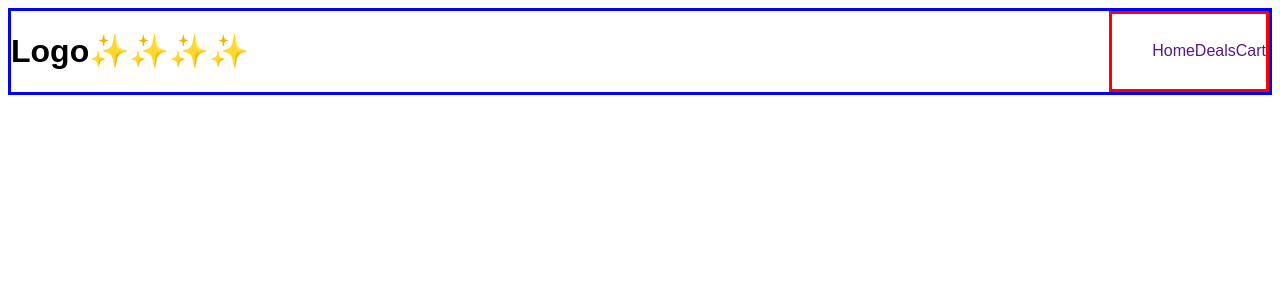
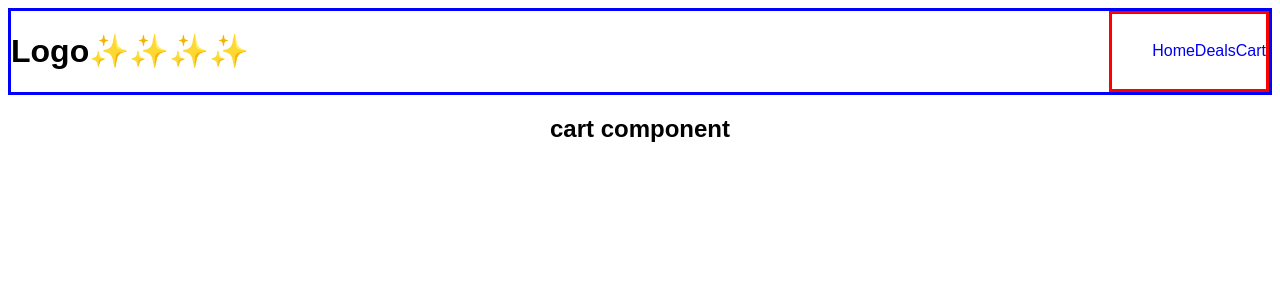
Before and after one commit to bushbass/guidedProjects.dev, a React (Create React App) app: page /cart in a window 1280 px wide. Shown: the top 300 px of the page. Built offline with nearby package versions, Linux system fonts and the light colour scheme.

Commit message:
phase 1 parts 1-4

```diff
--- a/src/App.js
+++ b/src/App.js
@@ -1,10 +1,32 @@
 import "./styles.css";
 import Header from "./components/header/Header";
+import { BrowserRouter as Router, Switch, Route, Link } from "react-router-dom";
+import Cart from "./components/Cart";
+import Home from "./components/Home";
+import Deals from "./components/Deals";
 
 export default function App() {
   return (
     <div className="App">
-      <Header />
+      <Router>
+        <div>
+          <Header />
+
+          {/* A <Switch> looks through its children <Route>s and
+            renders the first one that matches the current URL. */}
+          <Switch>
+            <Route path="/deals">
+              <Deals />
+            </Route>
+            <Route path="/cart">
+              <Cart />
+            </Route>
+            <Route path="/">
+              <Home />
+            </Route>
+          </Switch>
+        </div>
+      </Router>
     </div>
   );
 }
--- /dev/null
+++ b/src/components/Cart.js
@@ -0,0 +1,9 @@
+export default function Cart() {
+  return (
+    <div className="cart">
+      <div>
+        <h2>cart component</h2>
+      </div>
+    </div>
+  );
+}
--- /dev/null
+++ b/src/components/Deals.js
@@ -0,0 +1,9 @@
+export default function Deals() {
+  return (
+    <div className="deals">
+      <div>
+        <h2>deals component</h2>
+      </div>
+    </div>
+  );
+}
--- /dev/null
+++ b/src/components/Home.js
@@ -0,0 +1,9 @@
+export default function Home() {
+  return (
+    <div className="home">
+      <div>
+        <h2>home component</h2>
+      </div>
+    </div>
+  );
+}
--- a/src/components/header/Nav.js
+++ b/src/components/header/Nav.js
@@ -1,16 +1,18 @@
+import { Link } from "react-router-dom";
+
 export default function Nav() {
   return (
     <nav>
       <ul>
-        <a href="">
-          <li>Home</li>
-        </a>
-        <a href="">
-          <li>Deals</li>
-        </a>
-        <a href="">
-          <li>Cart</li>
-        </a>
+        <li>
+          <Link to="/">Home</Link>
+        </li>
+        <li>
+          <Link to="/deals">Deals</Link>
+        </li>
+        <li>
+          <Link to="/cart">Cart</Link>
+        </li>
       </ul>
     </nav>
   );
```
Also changed, not shown: package.json (+12 -2 lines), 1 other file (tests, documents, lock files or other folders).
